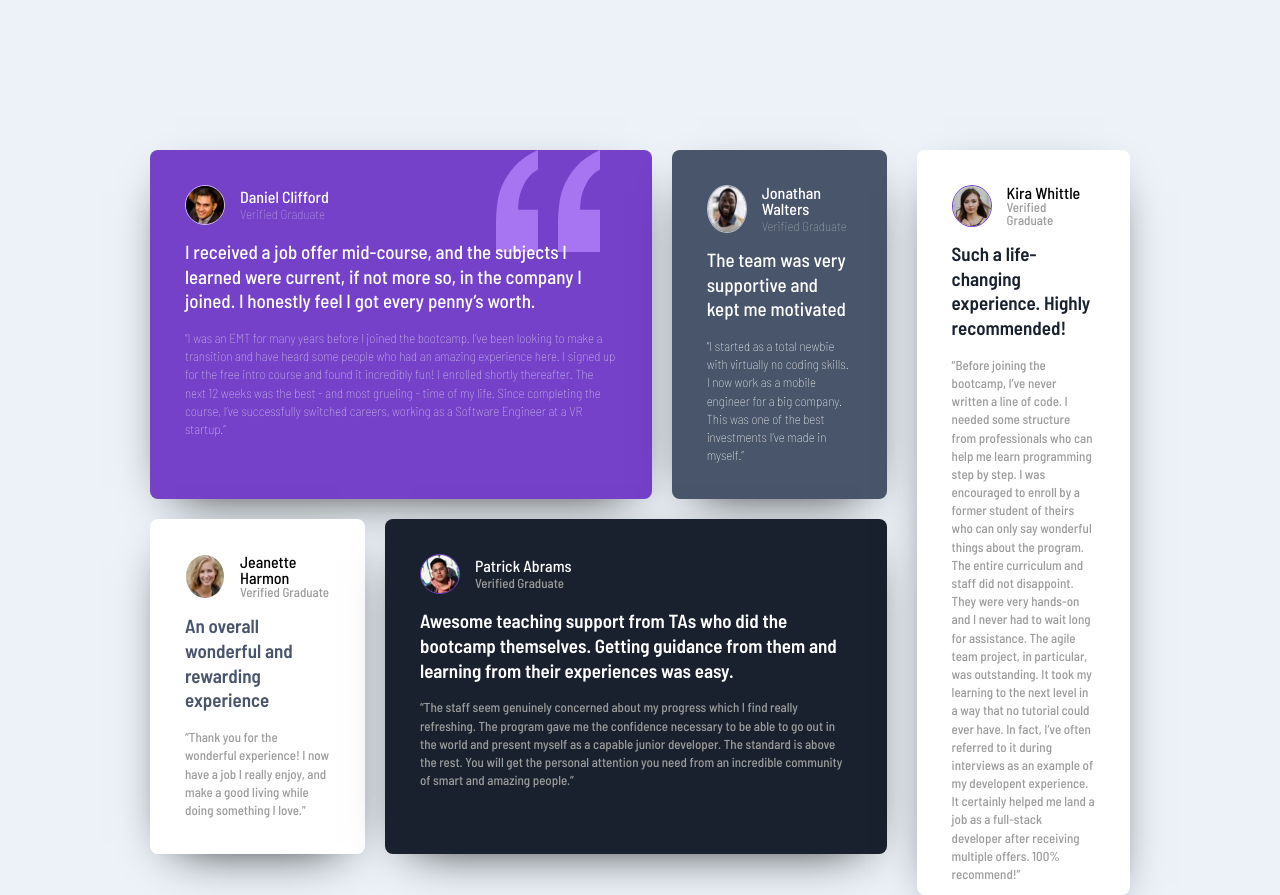
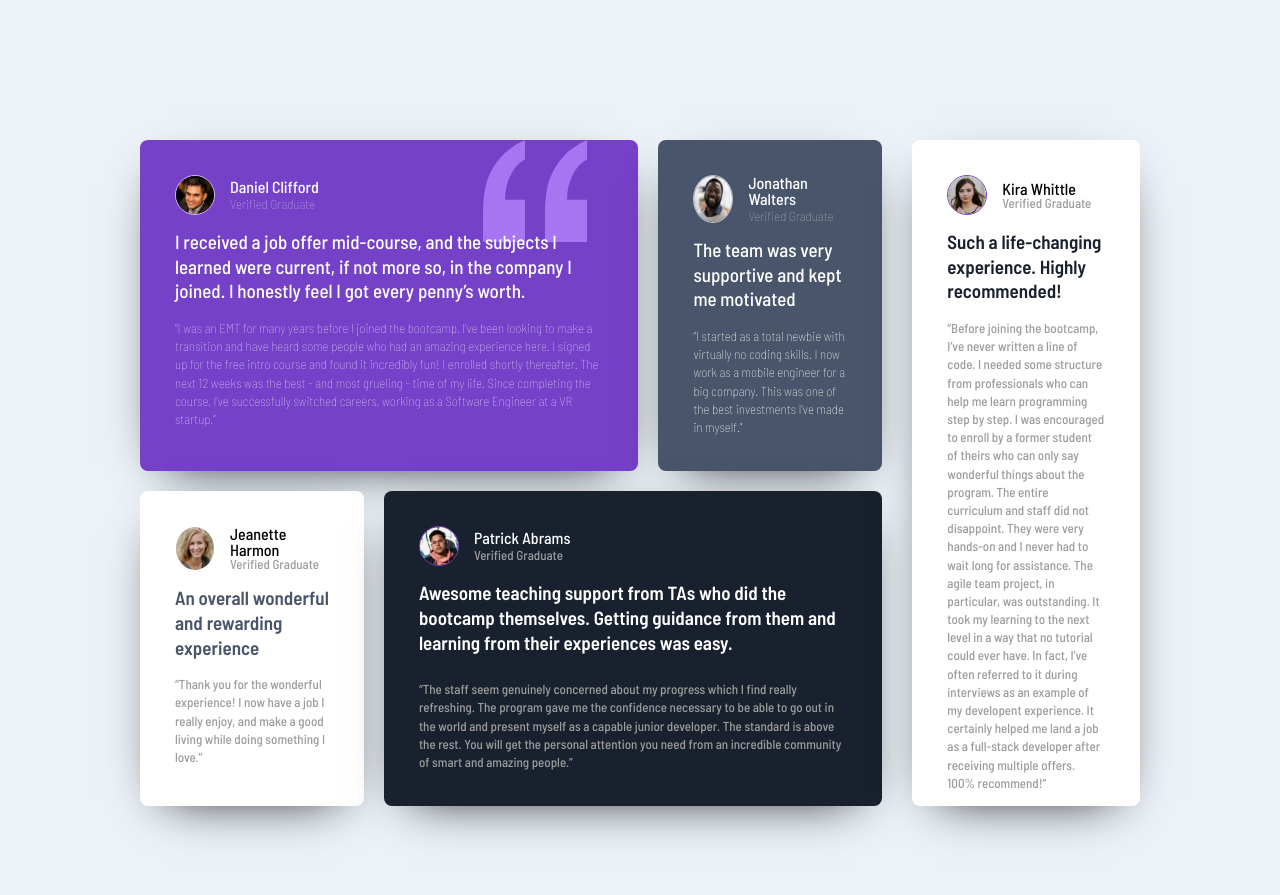
Before and after one commit to titocs/testimonials-grid-section, a plain HTML site: page index.html in a window 1280 px wide. Shown: the top 895 px of the page. Drawn offline with Linux system fonts and the light colour scheme.

Commit message:
Update style.css

```diff
--- a/style.css
+++ b/style.css
@@ -281,16 +281,16 @@ main {
 @media (min-width: 1200px) {
     main {
         flex-direction: row;
-        margin: 150px;
+        margin: 140px;
     }
 
     .left-content {
-        flex-basis: 78%;
+        flex-basis: 77%;
         margin-right: 10px;
     }
 
     .right-content {
-        flex-basis: 22%;
+        flex-basis: 23%;
     }
 
     .top-content {
@@ -303,11 +303,15 @@ main {
     }
 
     .daniel, .patrick {
-        flex-basis: 70%;
+        flex-basis: 69%;
     }
 
     .jonathan, .jeanette{
-        flex-basis: 30%;
+        flex-basis: 31%;
+    }
+
+    #jeanetter__profil h1, #patrick__profil h1 {
+        margin-bottom: 25px;
     }
 
     #daniel__profil img, #jonathan__profil img,
```
